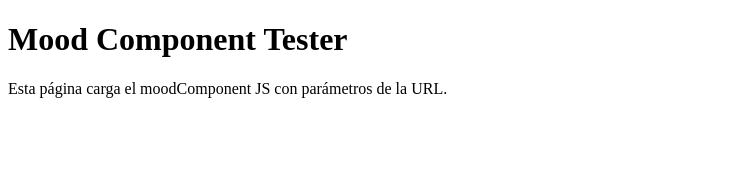
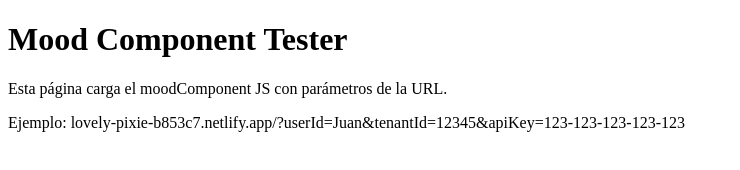
Before and after one commit to ulisesberto/testMoodComponent, a plain HTML site: page index.html in a window 1280 px wide. Shown: the whole page, without its empty margins (0-740 px from the left). Drawn offline with Linux system fonts and the light colour scheme; no server answers.

Commit message:
ejemplo de uso

```diff
--- a/index.html
+++ b/index.html
@@ -29,7 +29,7 @@
 <body>
     <h1>Mood Component Tester</h1>
     <p>Esta página carga el moodComponent JS con parámetros de la URL.</p>
-
+    <p> Ejemplo: lovely-pixie-b853c7.netlify.app/?userId=Juan&tenantId=12345&apiKey=123-123-123-123-123</p>
     <div id="mood-component"></div>
 
     <script src="mood.js"></script>
```
